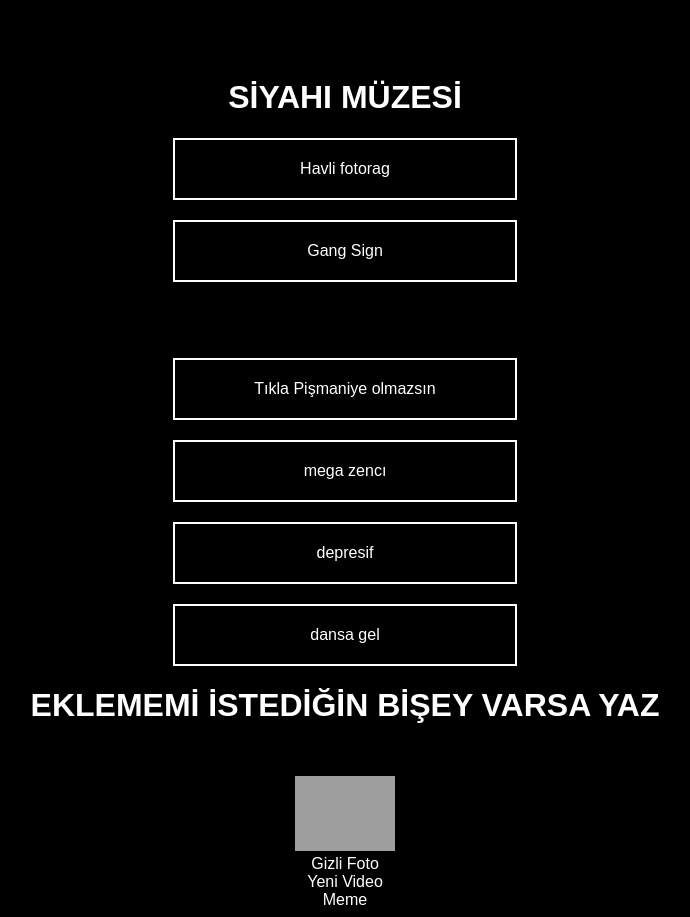
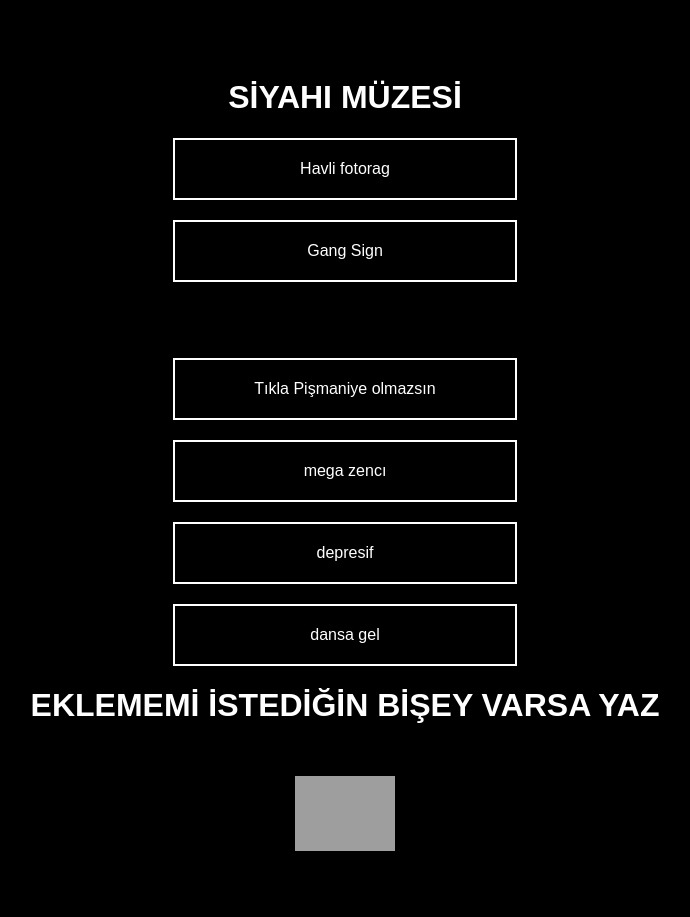
Before and after one commit to salihknight81/salihhhhh, a plain HTML site: page index.html in a window 1280 px wide. Shown: the whole page, without its empty margins (295-985 px from the left). After the commit the page ends 863 px from the top, so only its background shows below. Drawn offline with Linux system fonts and the light colour scheme; grey boxes are pictures that could not be loaded.

Commit message:
Update index.html

```diff
--- a/index.html
+++ b/index.html
@@ -142,24 +142,3 @@ video.play();
 }
 
 </script>
-
-
-<div class="solmenu">
-
-  <div class="yanKart" onclick="goster('resim3.jpg')">
-    Gizli Foto
-  </div>
-
-  <div class="yanKart" onclick="acVideo('video5.mp4')">
-    Yeni Video
-  </div>
-
-</div>
-
-<div class="sagmenu">
-
-  <div class="yanKart" onclick="goster('resim4.jpg')">
-    Meme
-  </div>
-
-</div>
```
